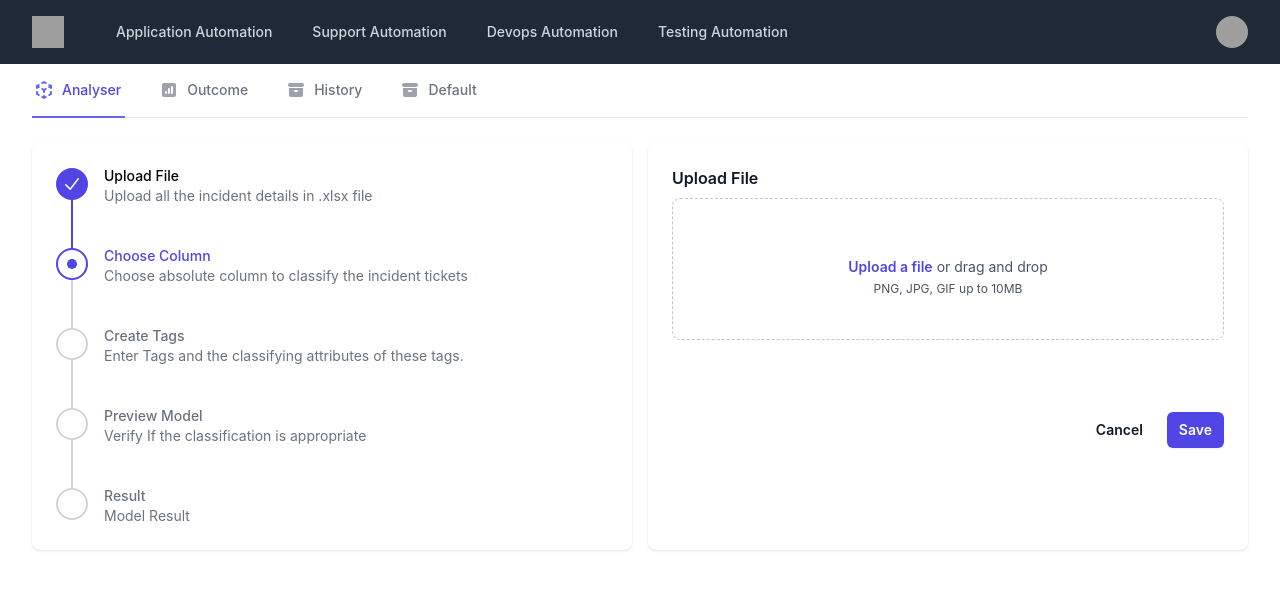
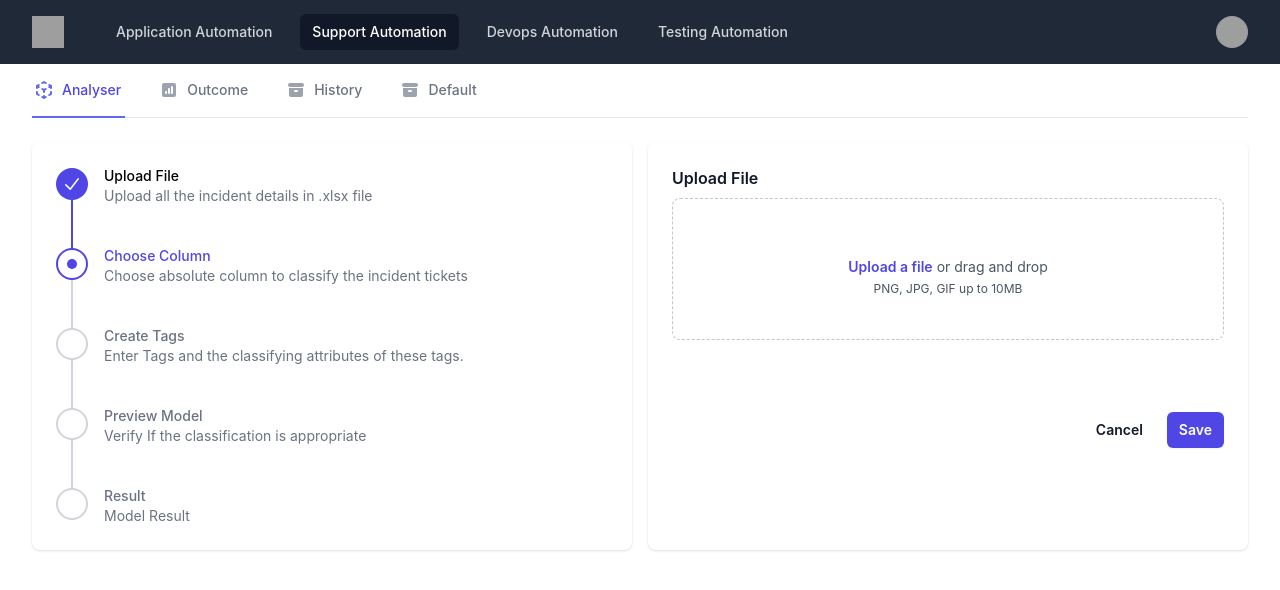
Before and after one commit to priyadharshinib4511/AI-Builder, a React (Create React App) app: page / in a window 1280 px wide. Shown: the top 590 px of the page. Built offline with nearby package versions, Linux system fonts and the light colour scheme; grey boxes are pictures that could not be loaded.

Commit message:
issue fixed

```diff
--- a/src/pages/Topbar.js
+++ b/src/pages/Topbar.js
@@ -13,10 +13,10 @@ const user = {
 }
 
 const navigation = [
-  { name: 'Application Automation', href: '/application-automation', current: false },
-  { name: 'Support Automation', href: '/support-automation', current: false },
-  { name: 'Devops Automation', href: '/devops-automation', current: false },
-  { name: 'Testing Automation', href: '/testing-automation', current: false },
+  { name: 'Application Automation', href: 'application-automation', current: false },
+  { name: 'Support Automation', href: 'support-automation', current: true },
+  { name: 'Devops Automation', href: 'devops-automation', current: false },
+  { name: 'Testing Automation', href: 'testing-automation', current: false },
 ]
 
 const userNavigation = [
@@ -33,6 +33,10 @@ export default function Topbar() {
 
 
   let currentpath = window.location.href
+
+  currentpath = currentpath.split('/')
+
+  currentpath = currentpath[currentpath.length - 1]
 
   console.log("topbar", currentpath)
 
@@ -66,12 +70,12 @@ export default function Topbar() {
                             key={item.name}
                             href={item.href}
                             className={classNames(
-                              currentpath === item.href || item.current
+                              (currentpath === item.href) || (item.current && currentpath.length === 0)
                                 ? 'bg-gray-900 text-white'
                                 : 'text-gray-300 hover:bg-gray-700 hover:text-white',
                               'rounded-md px-3 py-2 text-sm font-medium'
                             )}
-                            aria-current={currentpath === item.href ||item.current}
+                            aria-current={(currentpath === item.href) || (item.current && currentpath.length === 0)}
                           >
                             {item.name}
                           </a>
```
